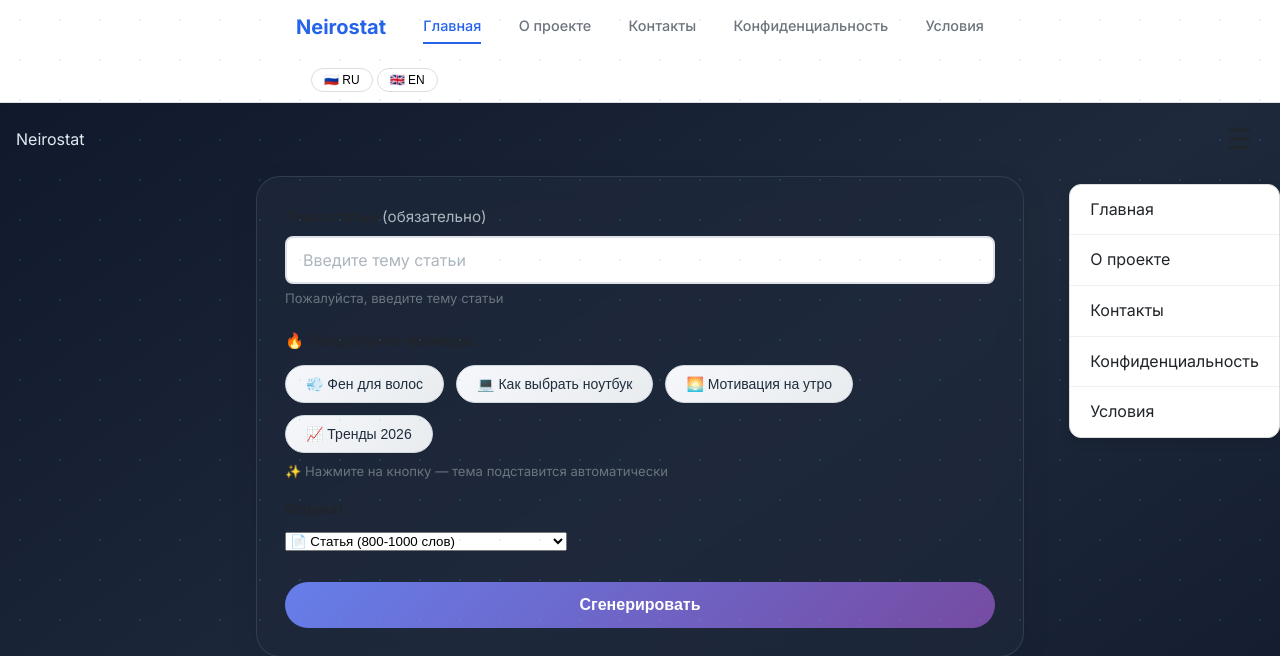
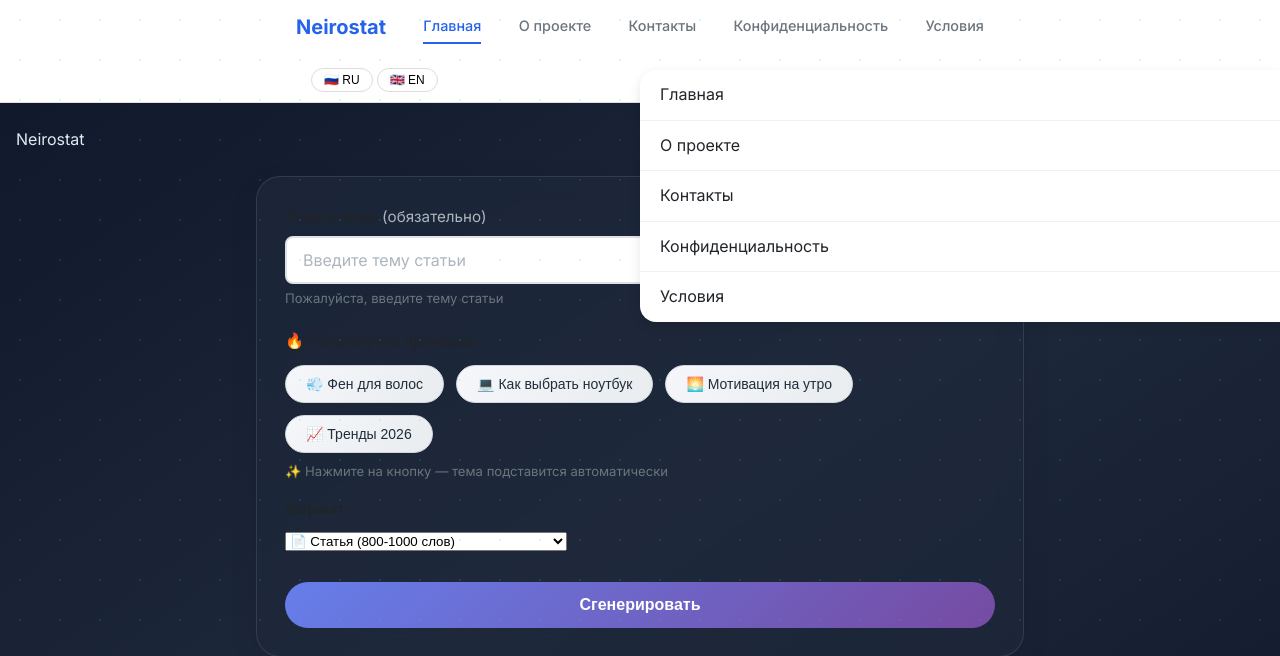
Before and after one commit to Denshik11134/zen_agents_project, a Flask app: page / in a window 1280 px wide, after a click that opens the changed part. Shown: the top 656 px of the page. Run offline with Flask 3, Linux system fonts and the light colour scheme.

Commit message:
Шаг 1: исправлено мобильное меню и гамбургер

```diff
--- a/static/css/style.css
+++ b/static/css/style.css
@@ -851,28 +851,26 @@ img {
 }
 
 .hamburger {
-    background: none;
+    background: rgba(0,0,0,0.4);
+    border-radius: 12px;
+    color: white;
+    padding: 8px 14px;
     border: none;
     font-size: 28px;
     cursor: pointer;
-    padding: 8px 12px;
-    color: var(--color-text);
 }
 
 .mobile-menu {
+    width: 50%;
+    right: 0;
+    background: white;
+    border-radius: 16px 0 0 16px;
+    position: fixed;
+    top: 70px;
     display: none;
-    position: absolute;
-    top: 100%;
-    right: 0;
-    left: auto;
-    background: white;
-    border: 1px solid #ddd;
-    border-radius: 12px;
     box-shadow: 0 4px 12px rgba(0,0,0,0.1);
     flex-direction: column;
-    min-width: 180px;
     z-index: 1000;
-    margin-top: 8px;
 }
 
 .mobile-menu a {
--- a/templates/base.html
+++ b/templates/base.html
@@ -59,7 +59,7 @@
 </nav>
 
 <!-- Мобильное меню (гамбургер) -->
-<div class="mobile-nav">
+<div class="mobile-nav" style="display: flex; justify-content: space-between;">
     <div class="logo">Neirostat</div>
     <button class="hamburger" id="hamburger-btn" onclick="var m=document.getElementById('mobile-menu'); m.style.display = m.style.display === 'flex' ? 'none' : 'flex'">☰</button>
     <div class="mobile-menu" id="mobile-menu">
```
